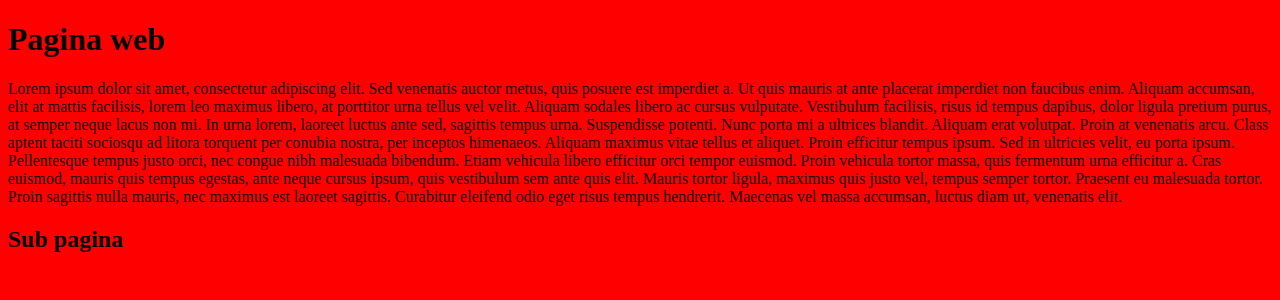
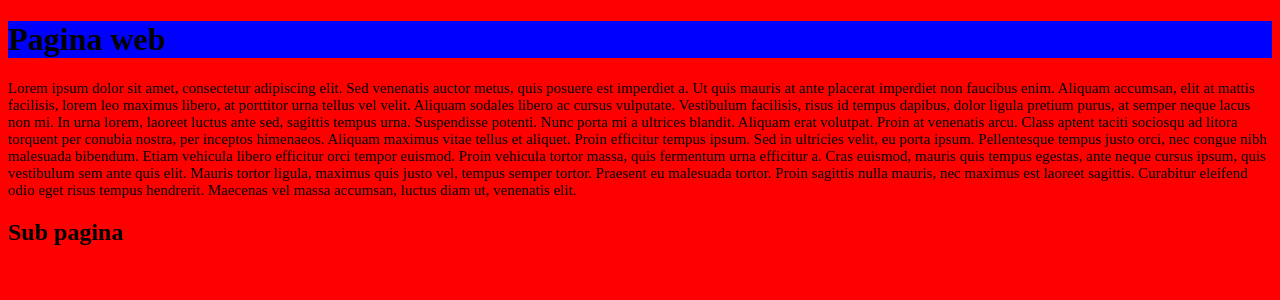
Before and after one commit to Redcarlos/mi-repositorio, a PHP site: page /proyecto1/index.html in a window 1280 px wide. Shown: the top 300 px of the page. Run offline with PHP 8.4, Linux system fonts and the light colour scheme; a stand-in replaces the project's code that opens the database connection.

Commit message:
Cambia tamano fuente
Cliente pidio un cambio del cliente

```diff
--- a/proyecto1/css/estilos.css
+++ b/proyecto1/css/estilos.css
@@ -1,3 +1,9 @@
 body{
     background: red;
 }
+p{
+    font-size: 15px;
+}
+h1{
+    background: blue;
+}
```
